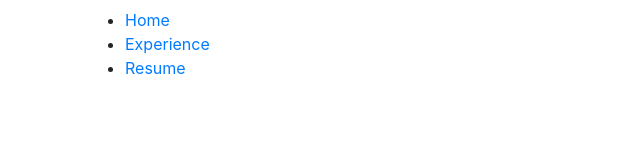
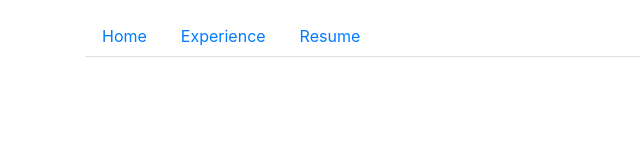
Before and after one commit to jlp0422/express_practice_personal, a website: page views/layout.html in a window 1280 px wide. Shown: the whole page, without its empty margins (0-640 px from the left). Drawn offline with nearby package versions, Linux system fonts and the light colour scheme; files that its build step writes are made by us from their sources.

Commit message:
almost done, added resume

```diff
--- a/server.js
+++ b/server.js
@@ -12,13 +12,16 @@ app.set('view engine', 'html');
 app.engine('html', nunjucks.render);
 
 app.use('/vendor', express.static(path.join(__dirname, 'node_modules')));
-app.use('/experience', require('./routes/experience'))
 
+// must go before any routers
 app.use((req, res, next) => {
   res.locals.path = req.url;
   // console.log(res.locals.path)
   next();
 })
+
+app.use('/experience', require('./routes/experience'));
+app.use('/resume', require('./routes/resume'))
 
 app.get('/', (req, res, next) => {
   res.render('index.html', { title: 'Home', pageTitle: 'Jeremy Philipson' })
--- a/views/layout.html
+++ b/views/layout.html
@@ -1,3 +1,5 @@
+<!-- eslint-disable -->
+
 <!DOCTYPE html>
 <html>
 <head>
@@ -5,16 +7,27 @@
   <meta http-equiv="X-UA-Compatible" content="IE=edge">
   <title>{{ title }}</title>
   <meta name="viewport" content="width=device-width, initial-scale=1">
-  <link rel="stylesheet" type="text/css" media="screen" href="./vendor/bootstrap/dist/css/bootstrap.css" />
+  <link rel="stylesheet" type="text/css" media="screen" href="../vendor/bootstrap/dist/css/bootstrap.css" />
   <!-- <script src="main.js"></script> -->
 </head>
 <body>
   <div class="container">
-    <h1> {{ pageTitle }} </h1>
-    <ul>
-      <li><a href="/">Home</a></li>
-      <li><a href="/experience">Experience</a></li>
-      <li><a href="/resume">Resume</a></li>
+    <h1 style="margin:15px 0px">{{ pageTitle }}</h1>
+    <ul class="nav nav-tabs" style="margin-bottom:20px">
+      <li class="nav-item">
+        <a class="nav-link {%if path === '/'%}active{% endif %}" href="/" style="{% if path === '/' %}font-weight:bold {%endif %}">Home</a>
+      </li>
+      <li class="nav-item">
+        <a class="nav-link
+        {% set regExp = r/experience\/?\d?/ %}
+        {%if regExp.test(path)%}active{% endif %}
+        " href="/experience" style="
+        {% set regExp = r/experience\/?\d?/ %}
+        {%if regExp.test(path)%}font-weight:bold{% endif %}">Experience</a>
+      </li>
+      <li class="nav-item">
+        <a class="nav-link {%if path === '/resume'%}active{% endif %}" href="/resume" style="{% if path === '/resume' %}font-weight:bold {%endif %}">Resume</a>
+      </li>
     </ul>
 
     {% block content %}
```
Also changed, not shown: routes/resume.js (added, +9 -0 lines), views/experience.html (+2 -2 lines), views/job.html (+1 -0 lines), views/resume.html (added, +9 -0 lines).
